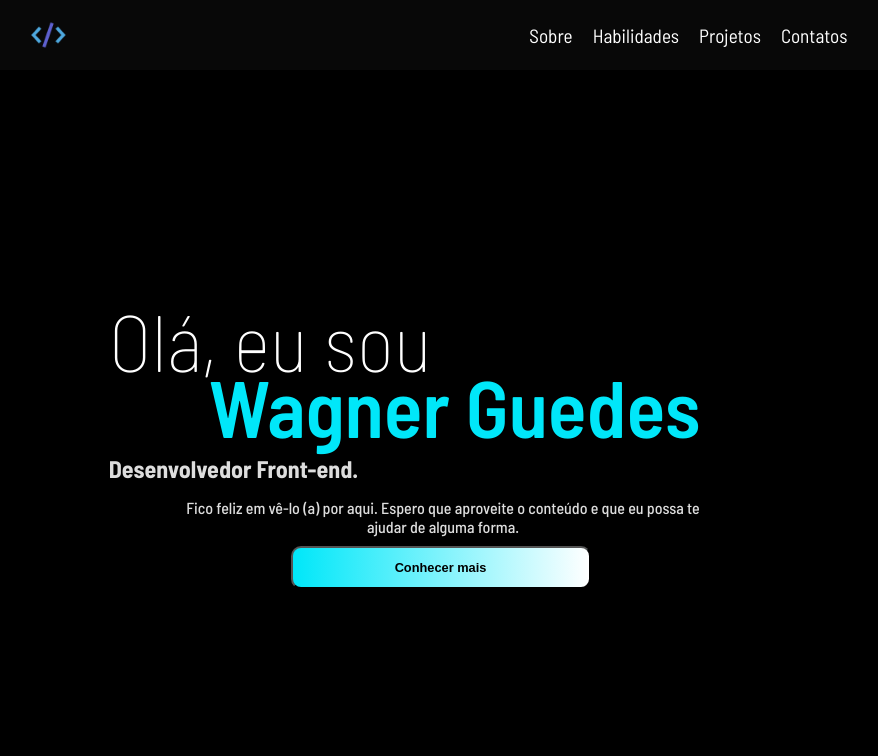
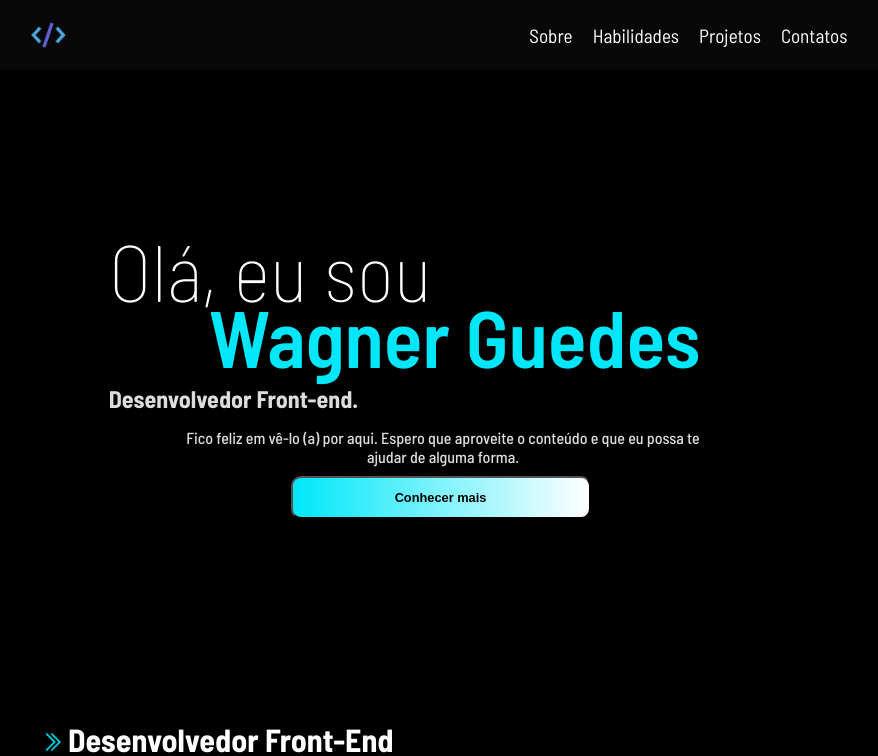
Before and after one commit to wagner-guedes-dev/Portfolio2.0, a React (Vite) app: page / in a window 1280 px wide. Shown: the top 756 px of the page, without its empty margins (197-1075 px from the left). Built offline with nearby package versions, Linux system fonts and the light colour scheme.

Commit message:
troca padd por margin

```diff
--- a/src/components/Sobre/sobre.css
+++ b/src/components/Sobre/sobre.css
@@ -3,7 +3,7 @@
     justify-content: center;
     align-items: center;
     height: 100vh;
-    padding-top: -70px;
+    margin-top: -70px;
 }
 .titles-sobre h1{
     font-size: 5em;
```
